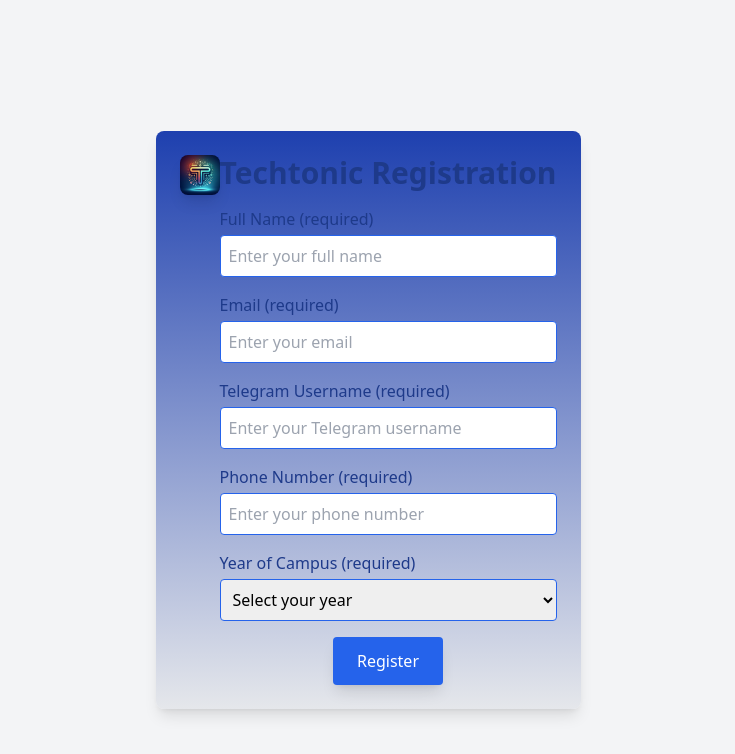
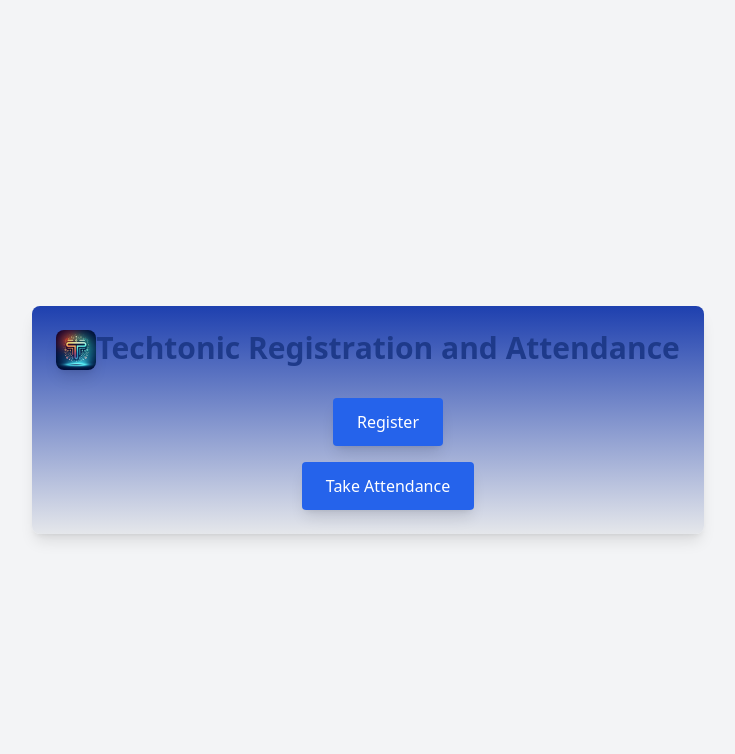
Before and after one commit to Yabe12/miniApp-attendance, a React (Vite) app in the folder Front/: page / in a window 1280 px wide. Shown: the top 754 px of the page, without its empty margins (272-1007 px from the left). Built offline with nearby package versions, Linux system fonts and the light colour scheme.

Commit message:
test for deployment

```diff
--- a/Front/src/page/StudentForm.jsx
+++ b/Front/src/page/StudentForm.jsx
@@ -1,6 +1,7 @@
 import React, { useState } from "react";
-import { FaSpinner } from "react-icons/fa";
-import logo from '../assets/d.jpg';
+import { FaArrowRight, FaArrowLeft, FaSpinner } from "react-icons/fa";
+import logo from "../assets/d.jpg";
+import QrScanner from "react-qr-scanner";
 
 const StudentForm = () => {
   const [formData, setFormData] = useState({
@@ -11,6 +12,8 @@
     yearOfCampus: "",
   });
 
+  const [showEducation, setShowEducation] = useState(false);
+  const [showAttendance, setShowAttendance] = useState(false);
   const [loading, setLoading] = useState(false);
   const [error, setError] = useState("");
   const [success, setSuccess] = useState("");
@@ -21,12 +24,12 @@
   };
 
   const validatePhoneNumber = (phoneNumber) => {
-    const phonePattern = /^(09|07)\d{8}$/; // Validates phone numbers starting with 09 or 07
+    const phonePattern = /^(09|07)\d{8}$/; // Validate phone numbers starting with 09 or 07
     return phonePattern.test(phoneNumber);
   };
 
   const validateEmail = (email) => {
-    const emailPattern = /^[^\s@]+@[^\s@]+\.[^\s@]+$/; // Validates email format
+    const emailPattern = /^[^\s@]+@[^\s@]+\.[^\s@]+$/; // Validate email format
     return emailPattern.test(email);
   };
 
@@ -35,9 +38,9 @@
     setError("");
     setSuccess("");
 
-    // Validate fields
+    // Validate phone number and email
     if (!validatePhoneNumber(formData.phoneNumber)) {
-      setError("Phone number must start with 09 or 07 and be exactly 10 digits long.");
+      setError("Phone number must start with 09 or 07 and be 10 digits long.");
       return;
     }
 
@@ -46,6 +49,7 @@
       return;
     }
 
+    // Simulate form submission process
     setLoading(true);
     setTimeout(() => {
       console.log(formData);
@@ -58,7 +62,29 @@
         phoneNumber: "",
         yearOfCampus: "",
       });
+      setShowEducation(false); // Reset the form
     }, 2000);
+  };
+
+  const handleAttendanceClick = () => {
+    setShowAttendance(true);
+    setShowEducation(false); // Hide the registration form
+  };
+
+  const handleBackClick = () => {
+    setShowEducation(false); // Hide the registration form
+    setShowAttendance(false); // Hide the attendance scanner
+  };
+
+  const handleScannerError = (error) => {
+    console.error(error);
+    setError("Error scanning QR code.");
+  };
+
+  const handleScan = (data) => {
+    if (data) {
+      alert(`Scanned data: ${data}`);
+    }
   };
 
   return (
@@ -69,12 +95,33 @@
 
       <div className="flex-grow">
         <h2 className="text-3xl font-bold text-center text-blue-900 mb-4">
-          Techtonic Registration
+          Techtonic Registration and Attendance
         </h2>
 
         {success && <p className="text-green-500 text-center">{success}</p>}
         {error && <p className="text-red-500 text-center">{error}</p>}
 
+        {!showEducation && !showAttendance && (
+          <div className="flex flex-col items-center">
+            <button
+              type="button"
+              onClick={() => setShowEducation(true)}
+              className="bg-blue-600 text-white rounded px-6 py-3 mt-4 transition duration-200 ease-in-out hover:bg-blue-700 shadow-lg focus:outline-none focus:ring-2 focus:ring-blue-300"
+            >
+              Register
+            </button>
+            <button
+              type="button"
+              onClick={handleAttendanceClick}
+              className="bg-blue-600 text-white rounded px-6 py-3 mt-4 transition duration-200 ease-in-out hover:bg-blue-700 shadow-lg focus:outline-none focus:ring-2 focus:ring-blue-300"
+            >
+              Take Attendance
+            </button>
+          </div>
+        )}
+
+        {showEducation && (
+          <div>
             <form onSubmit={handleSubmit} className="space-y-4">
               <div>
                 <label className="block font-medium mb-1 text-blue-900" htmlFor="fullName">
@@ -152,7 +199,9 @@
                   onChange={handleChange}
                   className="w-full p-2 border border-blue-600 rounded focus:outline-none focus:ring-2 focus:ring-blue-300 transition duration-200 ease-in-out"
                 >
-              <option value="" disabled>Select your year</option>
+                  <option value="" disabled>
+                    Select your year
+                  </option>
                   <option value="1st Year">1st Year</option>
                   <option value="2nd Year">2nd Year</option>
                   <option value="3rd Year">3rd Year</option>
@@ -164,12 +213,44 @@
                 <button
                   type="submit"
                   disabled={loading}
-              className={`bg-blue-600 text-white rounded px-6 py-3 transition duration-200 ease-in-out hover:bg-blue-700 shadow-lg hover:shadow-xl focus:outline-none focus:ring-2 focus:ring-blue-300 ${loading ? 'opacity-50 cursor-not-allowed' : ''}`}
+                  className={`bg-blue-600 text-white rounded px-6 py-3 transition duration-200 ease-in-out hover:bg-blue-700 shadow-lg focus:outline-none focus:ring-2 focus:ring-blue-300 ${
+                    loading ? "opacity-50 cursor-not-allowed" : ""
+                  }`}
                 >
                   {loading ? <FaSpinner className="animate-spin" /> : "Register"}
                 </button>
               </div>
             </form>
+
+            <div className="flex justify-center mt-4">
+              <button
+                type="button"
+                onClick={handleBackClick}
+                className="bg-blue-500 text-white rounded px-6 py-2 transition duration-200 ease-in-out hover:bg-blue-700 shadow-lg focus:outline-none focus:ring-2 focus:ring-gray-300"
+              >
+                Back
+              </button>
+            </div>
+          </div>
+        )}
+
+        {showAttendance && (
+          <div className="flex flex-col items-center">
+            <h2 className="text-xl font-bold text-blue-900 mb-4">Scan QR Code for Attendance</h2>
+            <QrScanner
+              onError={handleScannerError}
+              onScan={handleScan}
+              className="border border-blue-600 rounded p-4"
+            />
+            <button
+              type="button"
+              onClick={() => setShowAttendance(false)}
+              className="mt-4 text-blue-600 hover:underline"
+            >
+              Back
+            </button>
+          </div>
+        )}
       </div>
     </div>
   );
```
Lines whose indentation alone changed are shown as unchanged.
